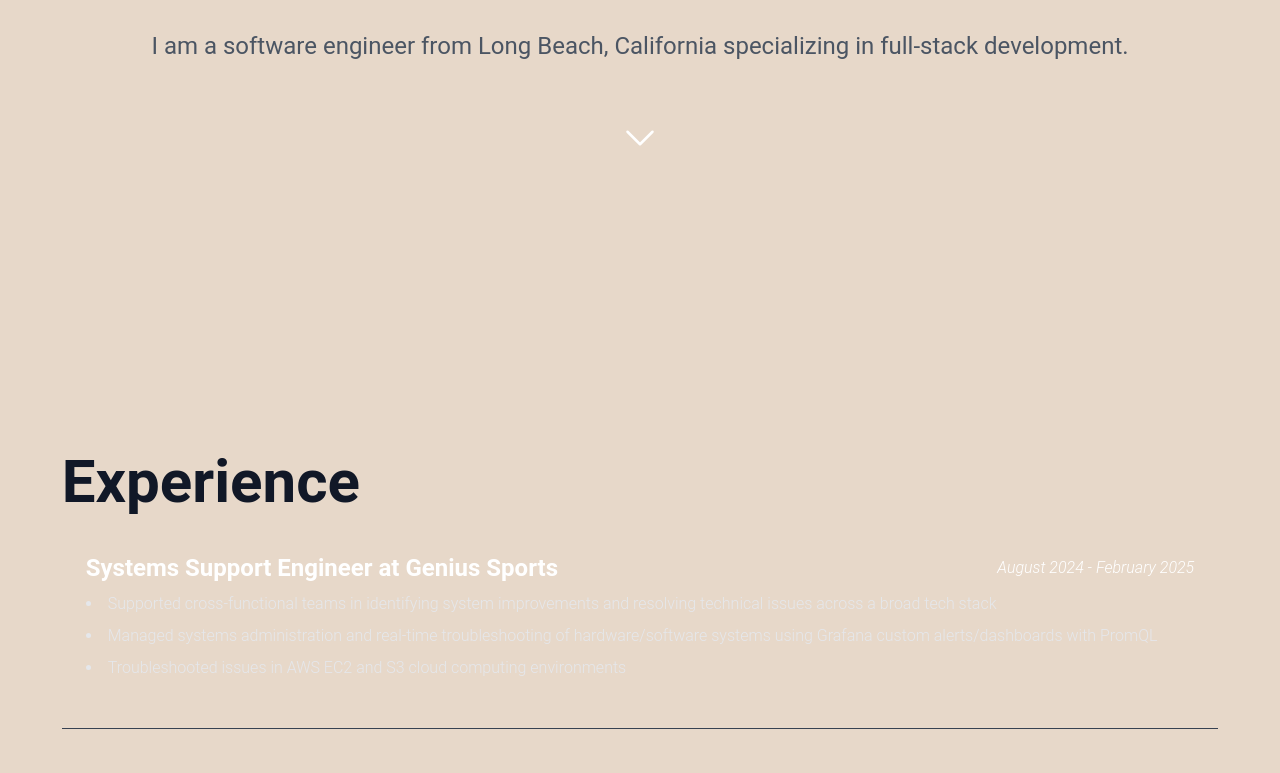
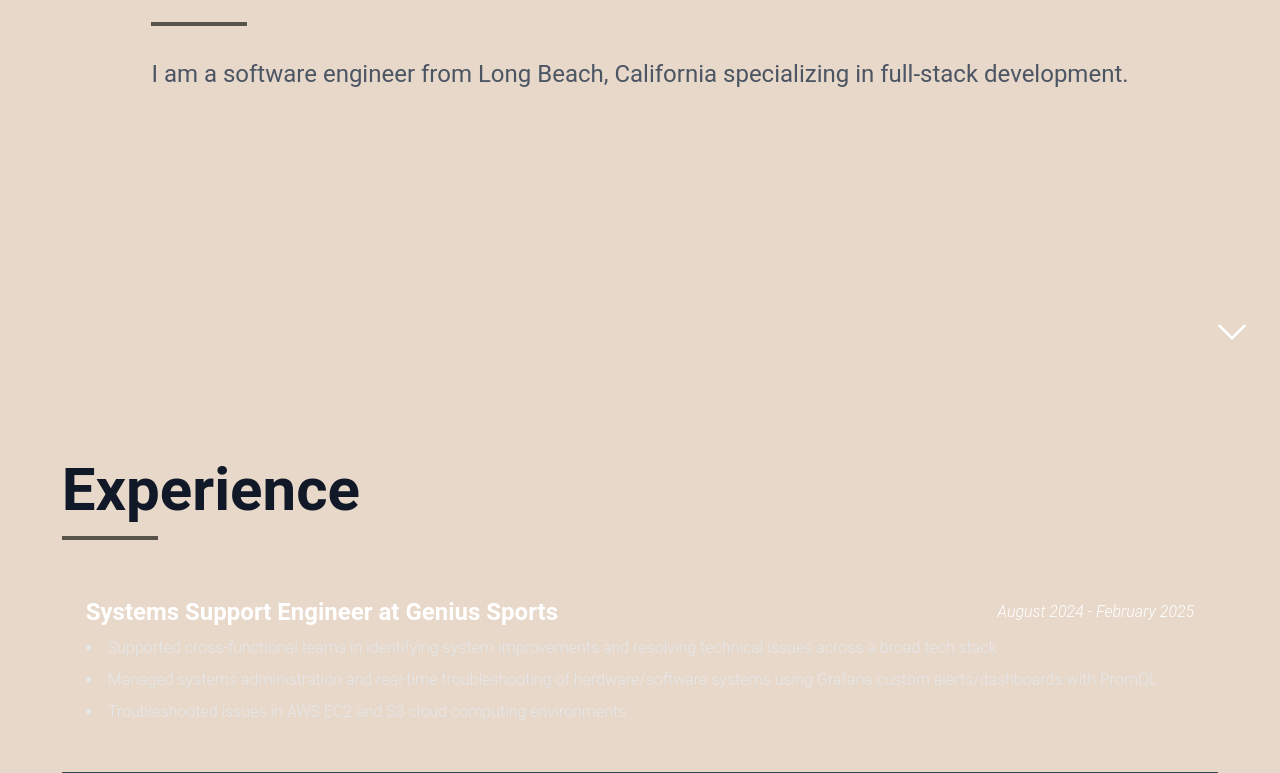
Before and after one commit to kolekikuta/portfolioWebste, a React (Create React App) app in the folder portfolio_website/: page / in a window 1280 px wide. Shown: the part 420-1193 px from the top of the page. Built offline with nearby package versions, Linux system fonts and the light colour scheme; the HTML template or start-up script is replaced by a standard one.

Commit message:
scroll button

```diff
--- a/portfolio_website/package.json
+++ b/portfolio_website/package.json
@@ -4,6 +4,7 @@
   "private": true,
   "dependencies": {
     "@heroicons/react": "^2.2.0",
+    "@studio-freight/lenis": "^1.0.42",
     "@testing-library/dom": "^10.4.0",
     "@testing-library/jest-dom": "^6.6.3",
     "@testing-library/react": "^16.2.0",
--- a/portfolio_website/src/AboutPage/AboutPage.js
+++ b/portfolio_website/src/AboutPage/AboutPage.js
@@ -15,9 +15,9 @@ export default function AboutPage () {
         {/* Hero Section */}
         <section className="text-center h-screen w-full pt-14 flex justify-center items-center align-middle">
           <motion.div
-            initial={{ opacity: 0, y: -20, ease: "easeInOut" }}
-            animate={{ opacity: 1, y: 0, ease: "easeInOut" }}
-            transition={{ duration: 0.8 }}
+            initial={{ opacity: 0, y: 20, scale: .8, ease: "easeInOut" }}
+            animate={{ opacity: 1, y: 0, scale: 1, ease: "easeInOut" }}
+            transition={{ duration: 1 }}
             >
               <img src="\portrait.jpg" alt="Kole Kikuta" className="w-96 h-auto rounded-xl mb-4" />
           </motion.div>
--- a/portfolio_website/src/App.js
+++ b/portfolio_website/src/App.js
@@ -5,10 +5,12 @@ import HomePage from "./HomePage/HomePage";
 import AboutPage from "./AboutPage/AboutPage";
 import ProjectsPage from "./ProjectsPage/ProjectsPage";
 import PageTransition from "./utils/PageTransition";
+import { useLenis } from "./utils/Lenis"
 import './global.css'
 
 function AnimatedRoutes() {
   const location = useLocation();
+  useLenis();
 
   return (
     <AnimatePresence mode="wait">
--- a/portfolio_website/src/HomePage/HomePage.js
+++ b/portfolio_website/src/HomePage/HomePage.js
@@ -9,6 +9,8 @@ import Title from "../utils/Title";
 import { FaGithub } from "react-icons/fa";
 import ProjectCard from "./ProjectCard";
 import ExperienceCard from "./ExperienceCard";
+import Header from "../utils/Header"
+import ScrollButton from "../utils/ScrollButton";
 
 export default function HomePage () {
     const [openModalId, setOpenModalID] = useState(null);
@@ -62,28 +64,17 @@ export default function HomePage () {
     }, []);
 
   return (
-    <div className="bg-primary text-black font-sans min-h-screen flex flex-col items-center">
+    <div className="bg-primary text-black font-sans min-h-screen max-w-screen flex flex-col items-center">
       <div id="body" className="bg-primary text-black font-sans min-h-screen flex flex-col items-center px-6">
       {/* Hero Section */}
       <section id="hero-section" className="text-center flex flex-col h-screen w-full pt-14 justify-center items-center align-middle">
       <Title h1="Hi, my name is Kole" p="I am a software engineer from Long Beach, California specializing in full-stack development."/>
-        <Reveal>
-        <button
-          onClick={() => scrollToSection('expeience-section')}
-          className="mt-6 text-white transition"
-        >
-          <span>
-            <ChevronDownIcon className="h-10 w-10 inline-block color-white transform transition hover:scale-125 duration-500" />
-          </span>
-        </button>
-        </Reveal>
       </section>
 
       {/* Experience Section */}
-      <section id="experience-section" className="w-full pt-14">
-        <Reveal>
-          <h2 className="mt-4">Experience</h2>
-        </Reveal>
+      <section id="experience-section" className="w-full pt-20">
+        <Header title="Experience"/>
+
         <div className="w-full mx-auto text-white">
           <ExperienceCard
             title="Systems Support Engineer at Genius Sports"
@@ -117,7 +108,7 @@ export default function HomePage () {
 
       {/* Portfolio Grid */}
       <section id="portfolio-grid" className="pt-14 w-full relative">
-        <h2>Projects</h2>
+        <Header title="Projects"/>
         <Reveal>
           <ProjectCard
             title="Project Title"
@@ -133,21 +124,9 @@ export default function HomePage () {
       </section>
       </div>
 
-      {/* Scroll to Top Button */}
-      <AnimatePresence>
-      {showScrollButton && (
-        <motion.button
-          initial={{ opacity: 0 }}
-          animate={{ opacity: 1 , transition: { duration: 0.3 }}}
-          exit={{ opacity: 0, transition: { duration: 0.3 }}}
-          className="fixed bottom-4 right-4 text-white p-3"
-          onClick={() => window.scrollTo({ top: 0, behavior: 'smooth' })}
-          >
-            <ChevronUpIcon className="h-10 w-10 transform transition hover:scale-125 duration-500" />
-        </motion.button>
-      )}
-      </AnimatePresence>
 
+
+      <ScrollButton/>
     </div>
   );
 }
--- a/portfolio_website/src/Header.js
+++ b/portfolio_website/src/Navbar.js
@@ -2,7 +2,7 @@ import React from "react";
 import { useNavigate } from "react-router-dom";
 
 
-export default function Header() {
+export default function Navbar() {
     const navigate = useNavigate();
 
     const handleNavigation = (path) => {
--- /dev/null
+++ b/portfolio_website/src/utils/Header.js
@@ -0,0 +1,46 @@
+import React, { useEffect, useRef } from "react";
+import { motion, useInView, useAnimation } from "framer-motion";
+
+const Header = ({ title }) => {
+    const controls = useAnimation();
+    const ref = useRef(null);
+    const inView = useInView(ref, { once: true });
+
+    useEffect(() => {
+        if (inView) {
+            controls.start("visible");
+        }
+    }, [controls, inView]);
+
+    return (
+        <div className="text-left mb-8" ref={ref}>
+            <div className="overflow-hidden">
+                <motion.div
+                    initial="hidden"
+                    animate={controls}
+                    variants={{
+                        hidden: { opacity: 0, y: 50 },
+                        visible: { opacity: 1, y: 0 },
+                    }}
+                    transition={{ duration: 0.5, delay: 0.5 }}
+                >
+                    <h2 className="mb-4">{title}</h2>
+                </motion.div>
+            </div>
+
+            <motion.div
+                initial="hidden"
+                animate={controls}
+                variants={{
+                    hidden: { x: "100vw" },
+                    visible: { x: 0 },
+                }}
+                transition={{ duration: 0.7, ease: "easeInOut" }}
+            >
+                <hr className="w-24 border-2 border-secondary"/>
+            </motion.div>
+        </div>
+    );
+};
+
+export default Header;
--- /dev/null
+++ b/portfolio_website/src/utils/Lenis.js
@@ -0,0 +1,22 @@
+import { useEffect } from "react";
+import Lenis from "@studio-freight/lenis";
+
+export const useLenis = () => {
+  useEffect(() => {
+    const lenis = new Lenis({
+      duration: 1, // Adjusts scroll smoothness
+      easing: (t) => 1 - Math.pow(1 - t, 3), // Custom easing
+      smoothWheel: true, // Enables smooth scrolling for wheel
+      smoothTouch: false, // Disables smooth scrolling for touch devices
+    });
+
+    function raf(time) {
+      lenis.raf(time);
+      requestAnimationFrame(raf);
+    }
+
+    requestAnimationFrame(raf);
+
+    return () => lenis.destroy(); // Cleanup on unmount
+  }, []);
+};
--- a/portfolio_website/src/utils/PageTransition.js
+++ b/portfolio_website/src/utils/PageTransition.js
@@ -1,6 +1,6 @@
 import React, { useState } from "react";
 import { motion } from "framer-motion";
-import Header from "../Header";
+import Navbar from "../Navbar"
 import Footer from "../Footer";
 
 const PageTransition = ({ children }) => {
@@ -36,7 +36,7 @@ const PageTransition = ({ children }) => {
         exit="exit"
         variants={headerVariants}
         >
-            <Header />
+            <Navbar />
         </motion.div>
 
       {children}
--- /dev/null
+++ b/portfolio_website/src/utils/ScrollButton.js
@@ -0,0 +1,68 @@
+import { useState, useEffect } from "react";
+import { motion, animate } from "framer-motion";
+import { ChevronDownIcon } from "@heroicons/react/24/outline";
+
+const ScrollButton = () => {
+  const [rotation, setRotation] = useState(0);
+  const [isUp, setIsUp] = useState(false); // Tracks if the arrow should point up or down
+
+  useEffect(() => {
+    const hero = document.getElementById("hero-section");
+    if (!hero) return;
+
+    const updateScroll = () => {
+      const scrollY = window.scrollY;
+      const heroTop = hero.offsetTop; // Hero section start
+      const heroHeight = hero.offsetHeight; // Hero section end
+
+      // Constrain scrolling to only within Hero section
+      const scrollProgress = Math.min(
+        scrollY  / heroHeight,
+        1
+      );
+
+      setRotation(scrollProgress * 180); // Rotate up to 180° based on scroll
+
+      // Update the `isUp` state based on the scroll position
+      setIsUp(scrollY > 0);
+    };
+
+    window.addEventListener("scroll", updateScroll);
+    return () => window.removeEventListener("scroll", updateScroll);
+  }, []);
+
+  const handleClick = () => {
+    const target = document.getElementById("hero-section");
+    if (!target) return;
+
+    let targetPosition;
+    if (isUp) {
+        targetPosition = target.getBoundingClientRect().top;
+    } else {
+        targetPosition = target.getBoundingClientRect().bottom + 1;
+    }
+        const startPosition = window.scrollY;
+        animate(startPosition, targetPosition, {
+          duration: 1,
+          ease: "easeInOut",
+          onUpdate: (value) => window.scrollTo(0, value),
+        });
+  };
+
+  return (
+    <motion.button
+      className="fixed bottom-4 right-4 p-3 text-white"
+      onClick={handleClick}
+    >
+      <motion.div
+        animate={{ rotate: rotation }}
+      >
+        <ChevronDownIcon
+          className={`h-10 w-10 transform`}
+        />
+      </motion.div>
+    </motion.button>
+  );
+};
+
+export default ScrollButton;
--- a/portfolio_website/src/utils/Title.js
+++ b/portfolio_website/src/utils/Title.js
@@ -21,7 +21,7 @@ const Title = ({h1, p}) => {
             exit={{}}
             transition={{ duration: 0.7, ease: "easeInOut" }}
             >
-                <hr className="w-24 border-2 border-secondary my-6"/>
+                <hr className="w-24 border-2 border-secondary my-4"/>
         </motion.div>
         <motion.div
             initial={{ opacity: 0, y: 50 }}
```
Also changed, not shown: 1 other file (tests, documents, lock files or other folders). Lines whose indentation alone changed are shown as unchanged.
